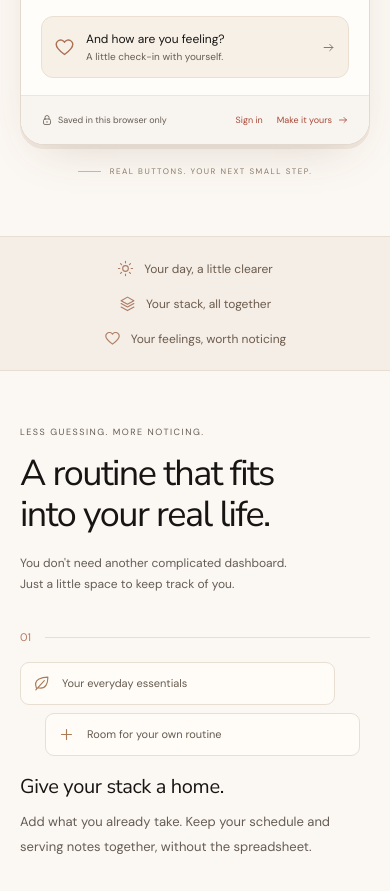
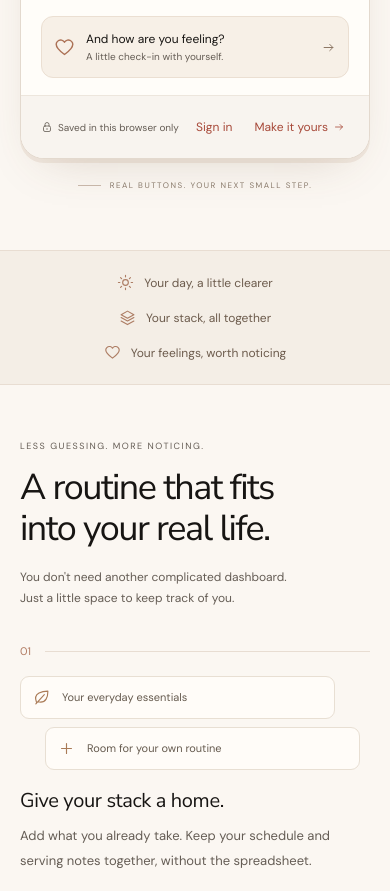
Before and after one commit to OGODEVO/rekiweb, a website built with Vite: page index.html in a window 390 px wide. Shown: the part 1139-2030 px from the top of the page. Built offline with nearby package versions, Linux system fonts and the light colour scheme; files whose address does not match are found by name.

Commit message:
Enlarge tracker footer actions and fix mobile wrap

```diff
--- a/src/style.css
+++ b/src/style.css
@@ -506,6 +506,8 @@ h1 > span {
   display: flex;
   justify-content: space-between;
   align-items: center;
+  flex-wrap: wrap;
+  row-gap: 8px;
   gap: 10px;
   font-size: 9px;
   color: var(--muted);
@@ -534,7 +536,9 @@ h1 > span {
   display: none;
 }
 .tracker-bottom .text-button {
-  font-size: 9px;
+  font-size: 12px;
+  padding: 8px 4px;
+  white-space: nowrap;
 }
 .tracker-bottom > span:last-child {
   gap: 14px;
@@ -1347,7 +1351,7 @@ legend {
   }
   .tracker-bottom {
     padding: 15px 20px;
-    font-size: 9px;
+    font-size: 10px;
   }
   .values-strip > .wrap {
     flex-direction: column;
```
